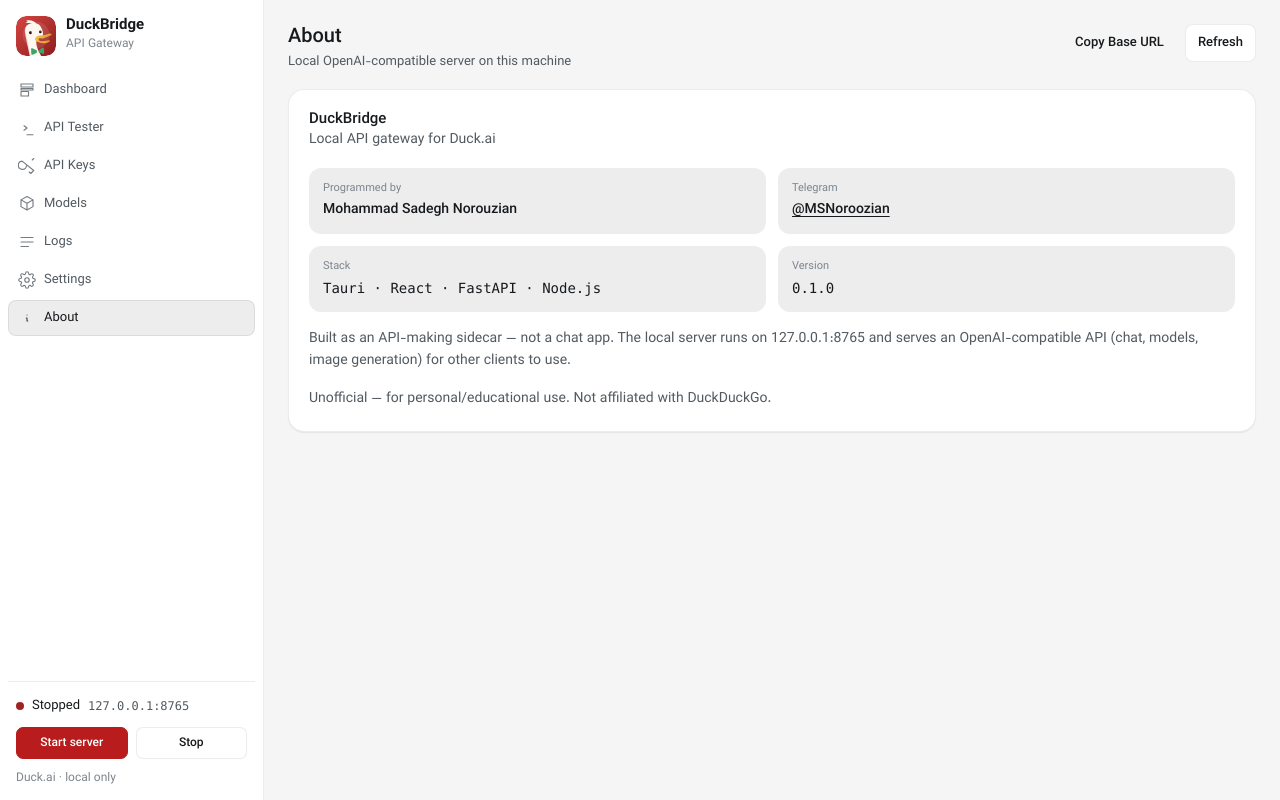
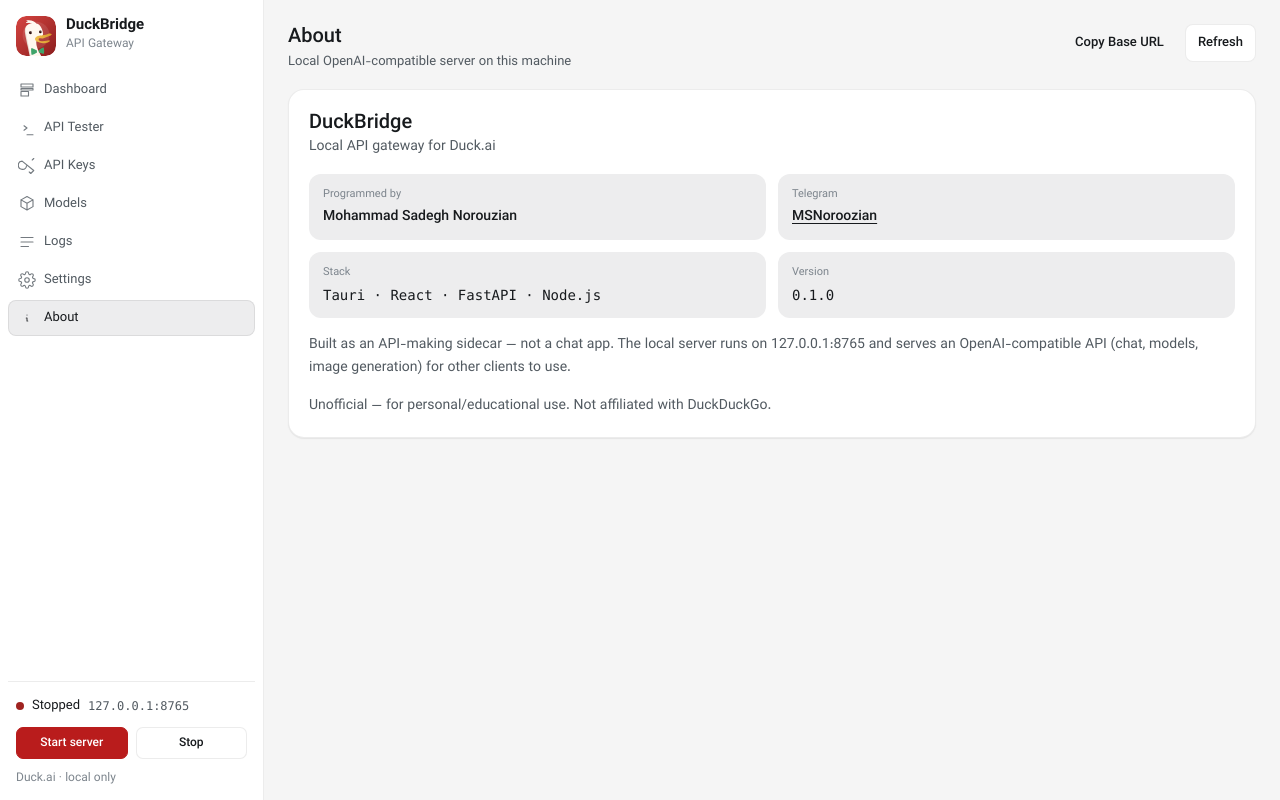
Before and after one commit to MSNsoftware/DuckBridge, a React (Vite) app: page / in a window 1280 px wide. Both pictures are taken after a click on the button "About". Built offline with nearby package versions, Linux system fonts and the light colour scheme.

Commit message:
fix: About tab RTL polish

```diff
--- a/src/App.css
+++ b/src/App.css
@@ -216,6 +216,10 @@ select.input { appearance: auto; }
 .legend { display: inline-flex; align-items: center; gap: 6px; font-size: 12px; color: var(--text2); }
 .settings { display: grid; gap: 16px; }
 .about { display: grid; gap: 16px; }
+.about-head { display: flex; align-items: center; gap: 12px; }
+.about-name h2 { font-size: 20px; }
+.about-name-ltr { direction: ltr; unicode-bidi: plaintext; text-align: start; display: block; }
+.about-link { direction: ltr; text-align: start; display: inline-block; }
 .about-grid { display: grid; grid-template-columns: repeat(2, minmax(0, 1fr)); gap: 12px; }
 .about-item { display: grid; gap: 2px; background: var(--surface2); border-radius: 12px; padding: 12px 14px; }
 .about-item span { font-size: 11px; color: var(--text3); }
--- a/src/App.tsx
+++ b/src/App.tsx
@@ -580,11 +580,11 @@ client.chat.completions.create(model="gpt-6-luna", messages=[{"role":"user","con
               <div className="about-grid">
                 <div className="about-item">
                   <span>{lang === "fa" ? "برنامه‌ریزی و توسعه" : "Programmed by"}</span>
-                  <strong>Mohammad Sadegh Norouzian</strong>
+                  <strong dir="auto" className="about-name-ltr">{lang === "fa" ? "محمد صادق نوروزیان" : "Mohammad Sadegh Norouzian"}</strong>
                 </div>
                 <div className="about-item">
                   <span>Telegram</span>
-                  <a href="https://t.me/MSNoroozian" target="_blank" rel="noreferrer">@MSNoroozian</a>
+                  <a href="https://t.me/MSNoroozian" target="_blank" rel="noreferrer" dir="ltr" className="about-link">MSNoroozian</a>
                 </div>
                 <div className="about-item">
                   <span>Stack</span>
@@ -595,8 +595,8 @@ client.chat.completions.create(model="gpt-6-luna", messages=[{"role":"user","con
                   <code dir="ltr">0.1.0</code>
                 </div>
               </div>
-              <p className="muted">{lang === "fa" ? "اپ به‌عنوان «رباط API‌ساز» ساخته شده — نه چت‌اپ. سرور محلی روی 127.0.0.1:8765 اجرا می‌شود و یک API سازگار با OpenAI می‌سازد (چت، لیست مدل‌ها، تولید تصویر) تا هر اپ دیگر از آن استفاده کند." : "Built as an API-making sidecar — not a chat app. The local server runs on 127.0.0.1:8765 and serves an OpenAI-compatible API (chat, models, image generation) for other clients to use."}</p>
-              <p className="muted">{lang === "fa" ? "Unofficial — برای استفاده شخصی/آموزشی. وابسته به DuckDuckGo نیست." : "Unofficial — for personal/educational use. Not affiliated with DuckDuckGo."}</p>
+              <p className="muted bidi">{lang === "fa" ? "اپ به‌عنوان «رباط API‌ساز» ساخته شده — نه چت‌اپ. سرور محلی روی 127.0.0.1:8765 اجرا می‌شود و یک API سازگار با OpenAI می‌سازد (چت، لیست مدل‌ها، تولید تصویر) تا هر اپ دیگر از آن استفاده کند." : "Built as an API-making sidecar — not a chat app. The local server runs on 127.0.0.1:8765 and serves an OpenAI-compatible API (chat, models, image generation) for other clients to use."}</p>
+              <p className="muted bidi">{lang === "fa" ? "غیر رسمی — برای استفاده شخصی/آموزشی. وابسته به DuckDuckGo نیست." : "Unofficial — for personal/educational use. Not affiliated with DuckDuckGo."}</p>
             </section>
           )}
         </div>
```
